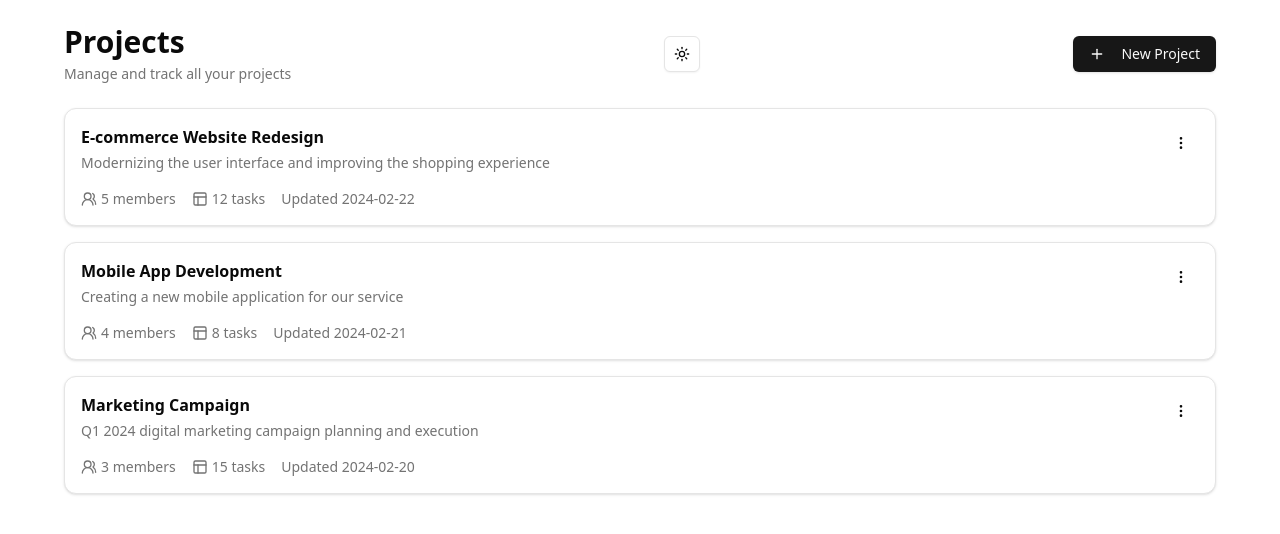
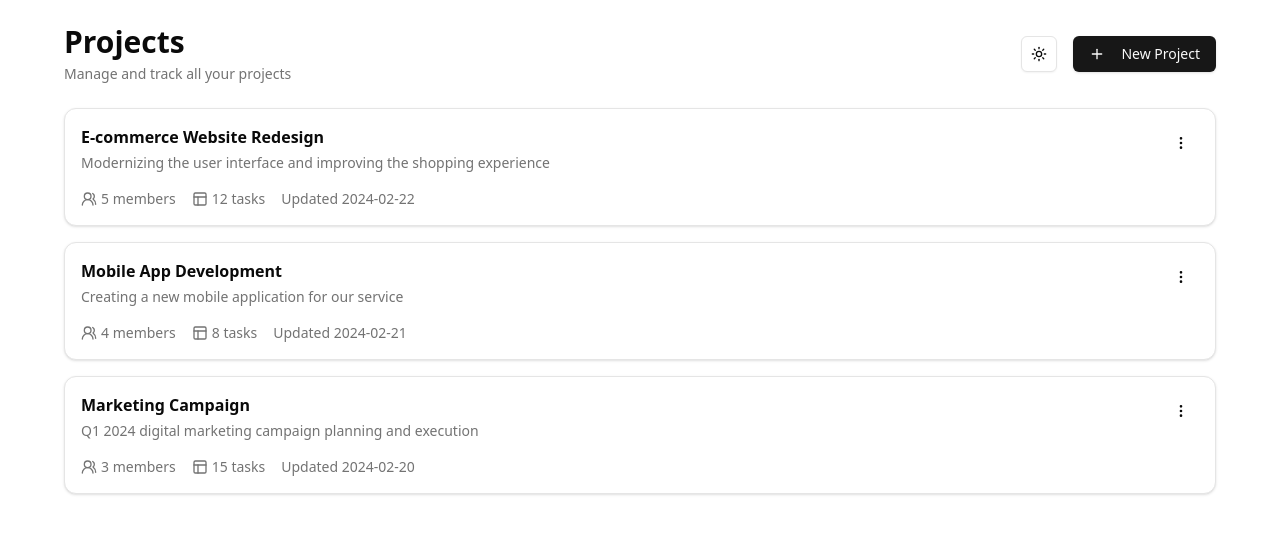
Before and after one commit to crislo11/task-manager, a Next.js app: page / in a window 1280 px wide. Shown: the top 534 px of the page. Built offline with nearby package versions, Linux system fonts and the light colour scheme.

Commit message:
fix: adapting container to wrap buttons

```diff
--- a/src/app/page.tsx
+++ b/src/app/page.tsx
@@ -118,6 +118,7 @@ export default function ProjectList() {
               Manage and track all your projects
             </p>
           </div>
+          <div className="flex items-center gap-4">
             <ThemeToggle />
             <Dialog
               open={isNewProjectDialogOpen}
@@ -178,6 +179,7 @@ export default function ProjectList() {
               </DialogContent>
             </Dialog>
           </div>
+        </div>
 
         <div className="grid gap-4">
           {projects.map((project) => (
```
Lines whose indentation alone changed are shown as unchanged.
